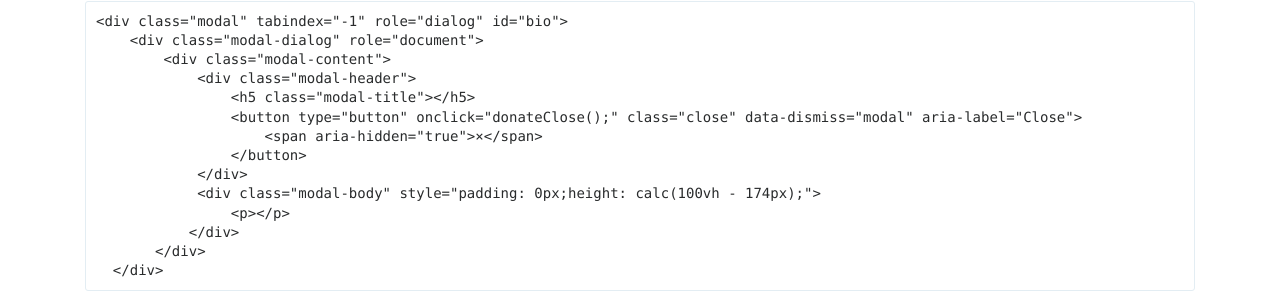
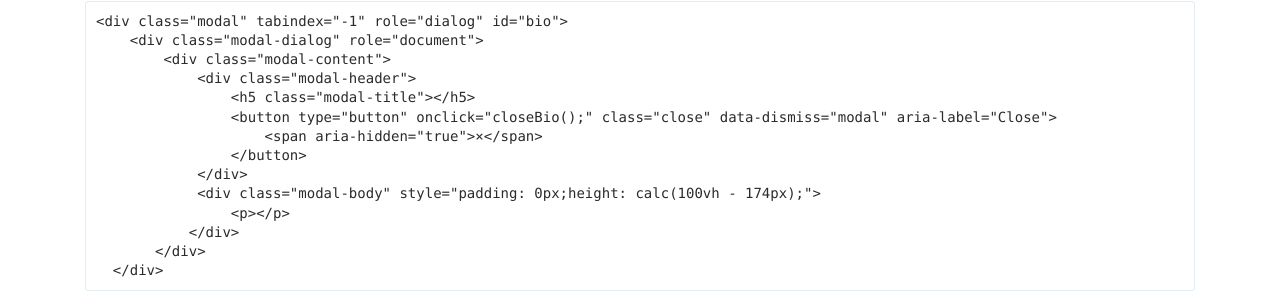
Before and after one commit to irvinecodingclub/irvinecodingclub.github.io, a Jekyll site: the page built from about.md, in a window 1280 px wide and 900 px high, scrolled down 4088 px. Shown: the part 466-767 px from the top of the window. Built offline with Jekyll 4.4.1, drawn with Linux system fonts in a browser that asks for light colours.

Commit message:
Update about.md

```diff
--- a/about.md
+++ b/about.md
@@ -289,7 +289,7 @@ Send an email to <a href="mailto:irvinecodingclub@gmail.com">irvinecodingclub@gm
             <div class="modal-content">
                 <div class="modal-header">
                     <h5 class="modal-title"></h5>
-                    <button type="button" onclick="donateClose();" class="close" data-dismiss="modal" aria-label="Close">
+                    <button type="button" onclick="closeBio();" class="close" data-dismiss="modal" aria-label="Close">
                         <span aria-hidden="true">×</span>
                     </button>
                 </div>
```
